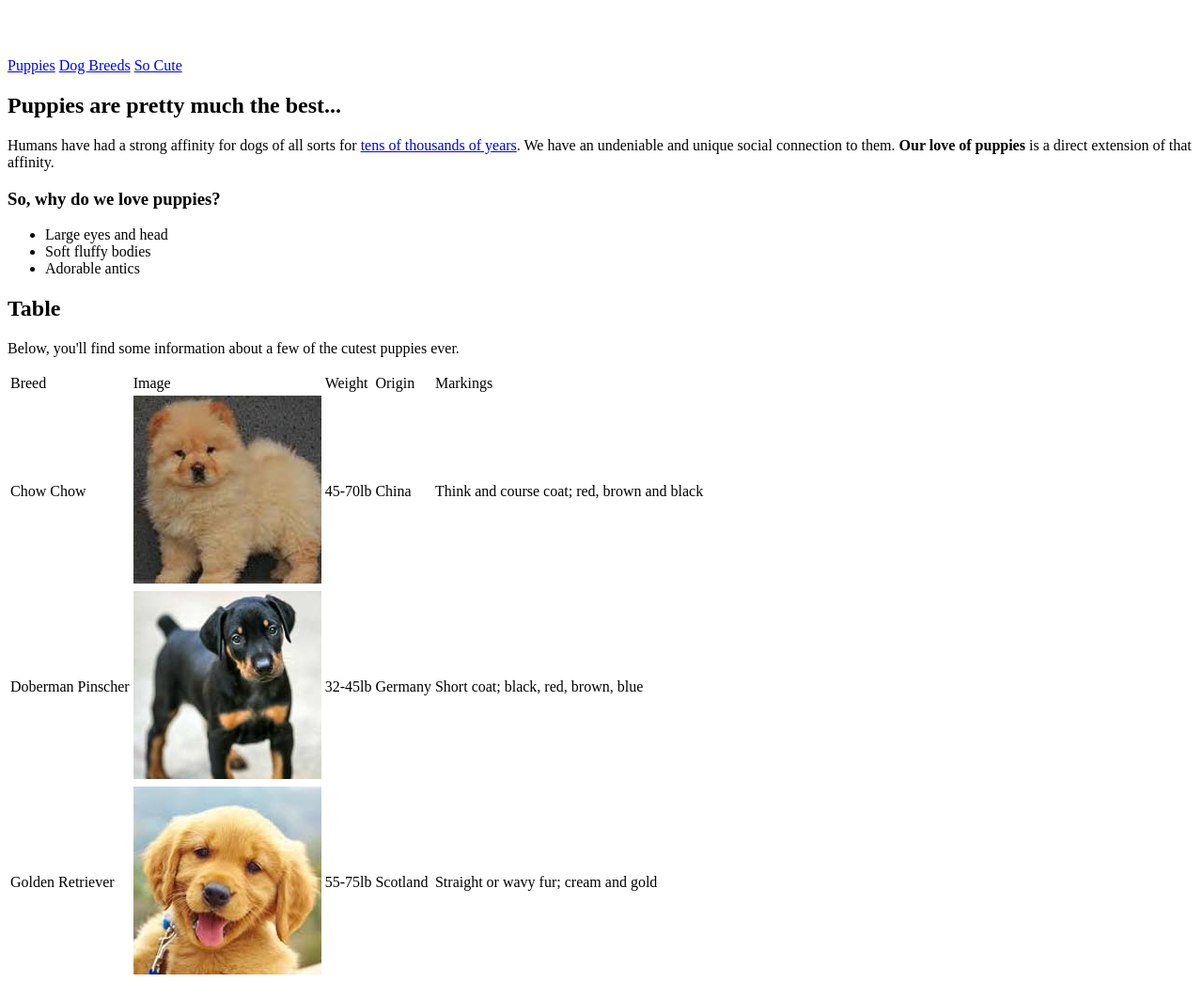
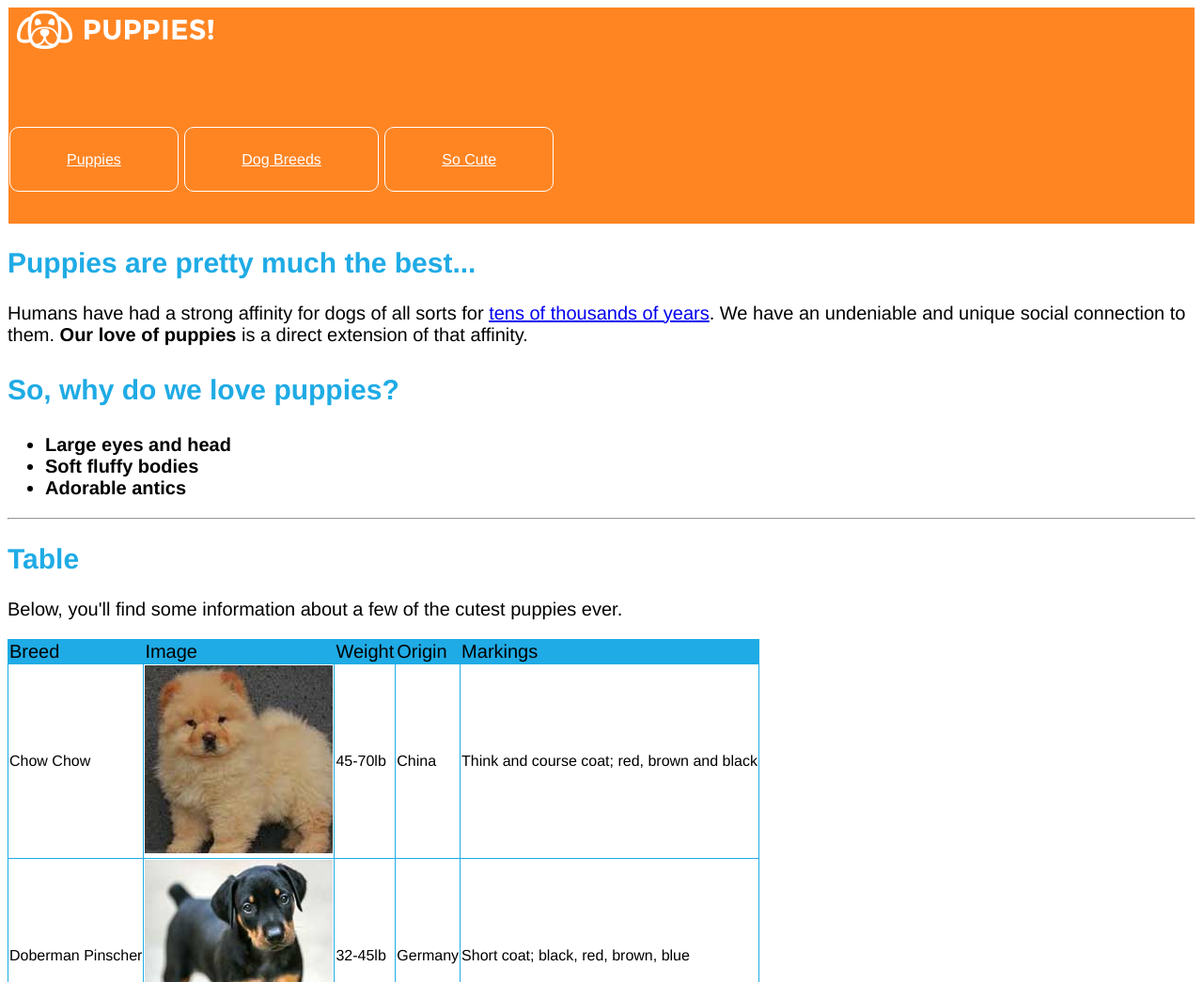
Before and after one commit to Mikejamali/puppy_love, a plain HTML site: page starter_files/index.html in a window 1280 px wide. Shown: the top 1045 px of the page at 94% size. Drawn offline with Linux system fonts and the light colour scheme.

Commit message:
halfway point

```diff
--- a/starter_files/index.html
+++ b/starter_files/index.html
@@ -35,7 +35,7 @@
                         <li>Adorable antics</li>
                     </ul>
                 </section>
-
+                          <hr>
                 <section>
                     <h2>Table</h2>
 
--- a/starter_files/style.css
+++ b/starter_files/style.css
@@ -12,3 +12,74 @@ colors:
     blue - #1fabe5
     dark blue - #046c97
 */
+header {
+  background-color: #ff8523;
+  margin: 1px;
+  height: 230px;
+
+  }
+  body {
+  background-color: white;
+  font-family: Helvetica, Arial, sans-serif;
+}
+nav {
+  margin-top: 100px;
+margin
+
+
+}
+/*orange rectangle, boxes and lines here*/
+h2{
+  color: #1fabe5;
+  font-size: 30px
+}
+p{
+  font-size: 20px;
+}
+ul{
+  font-size: 20px;
+}
+
+
+h3{
+  color: #1fabe5;
+  font-size: 30px
+
+}
+h2{
+  color: #1fabe5;
+  font-size: 30px
+}
+li{
+  font-weight: bold;
+}
+line-height - 1.6;
+p{
+  font-size: 20px;
+}
+nav a{
+  padding-left: 60px;
+  padding-right: 60px;
+  padding-top: 25px;
+  padding-bottom: 25px;
+  border: thin white solid;
+  margin: 1px;
+  color: white;
+  border-radius: 10px;
+}
+table {
+  border-collapse: collapse;
+
+}
+td {
+  border: thin #1fabe5 solid;
+}
+thead{
+  margin-top: 100px;
+  background-color: #1fabe5;
+  font-size: 20px;
+}
+.name {
+background-color: orange;
+
+}
```
